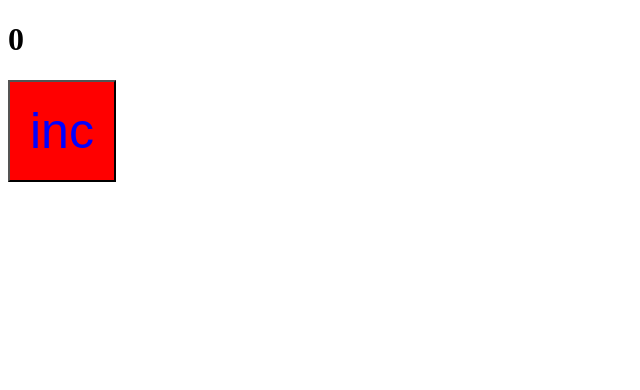
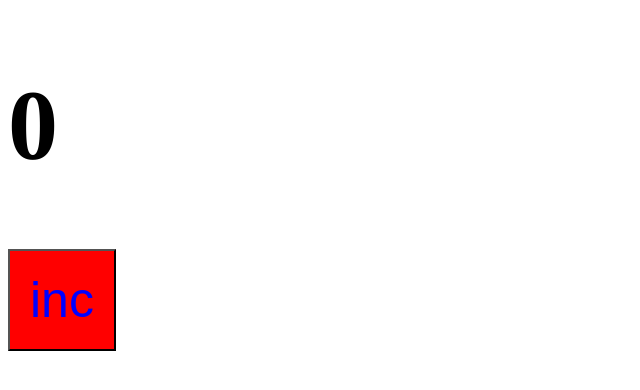
Before and after one commit to melnichukbohdan/webpack, a React app: page / in a window 1280 px wide. Shown: the top 390 px of the page, without its empty margins (0-640 px from the left). Built offline with nearby package versions, Linux system fonts and the light colour scheme.

Commit message:
Isolated styles using css modules

```diff
--- a/src/components/App.scss
+++ b/src/components/App.module.scss
@@ -1,4 +1,4 @@
-button {
+.button {
     background: red;
     padding: 20px;
 
@@ -7,3 +7,7 @@
         font-size: 50px;
     }
 }
+
+.value {
+    font-size: 100px;
+}
--- a/src/components/App.tsx
+++ b/src/components/App.tsx
@@ -1,14 +1,14 @@
 import React, {useState} from 'react';
-import './App.scss';
+import classes from './App.module.scss';
 
- export const App = () => {
+export const App = () => {
 
-     const [count, setCount] = useState(0   )
-     const increment = () => setCount(prev => prev + 1)
+    const [count, setCount] = useState(0)
+    const increment = () => setCount(prev => prev + 1)
     return (
         <div>
-            <h1>{count}</h1>
-            <button onClick={increment}><span>inc</span></button>
+            <h1 className={classes.value}>{count}</h1>
+            <button className={classes.button} onClick={increment}><span>inc</span></button>
         </div>
     );
 };
```
Also changed, not shown: src/global.d.ts (added, +7 -0 lines), 7 other files (tests, documents, lock files or other folders).
